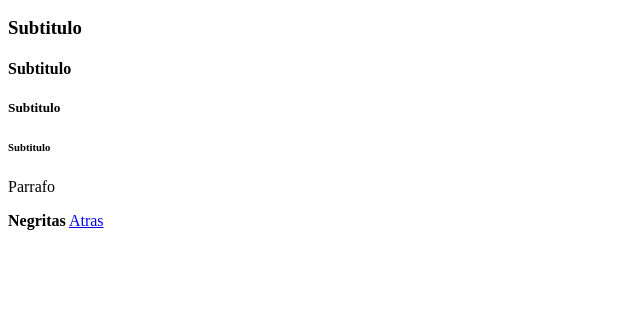
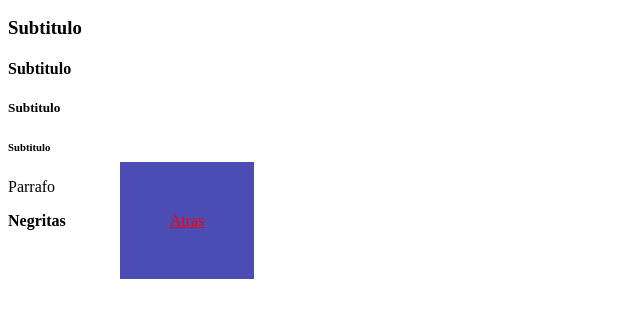
Before and after one commit to GodSpear7778/HTML-Y-CSS, a plain HTML site: page encabezado/encabezado.html in a window 1280 px wide. Shown: the part 110-428 px from the top of the page, without its empty margins (0-640 px from the left). Drawn offline with Linux system fonts and the light colour scheme.

Commit message:
ahora si mmg

```diff
--- a/encabezado/encabezado.css
+++ b/encabezado/encabezado.css
@@ -1,4 +1,9 @@
 .a-encabezado{
     width: 50px;
     height:50px;
+    padding: 50px;
+    margin:50px;
+    background-color: rgba(200,200,200,0.7);
+    background: rgba(0,0,150,0.7);
+    color: rgba(250,0,0,1);
 }
```
